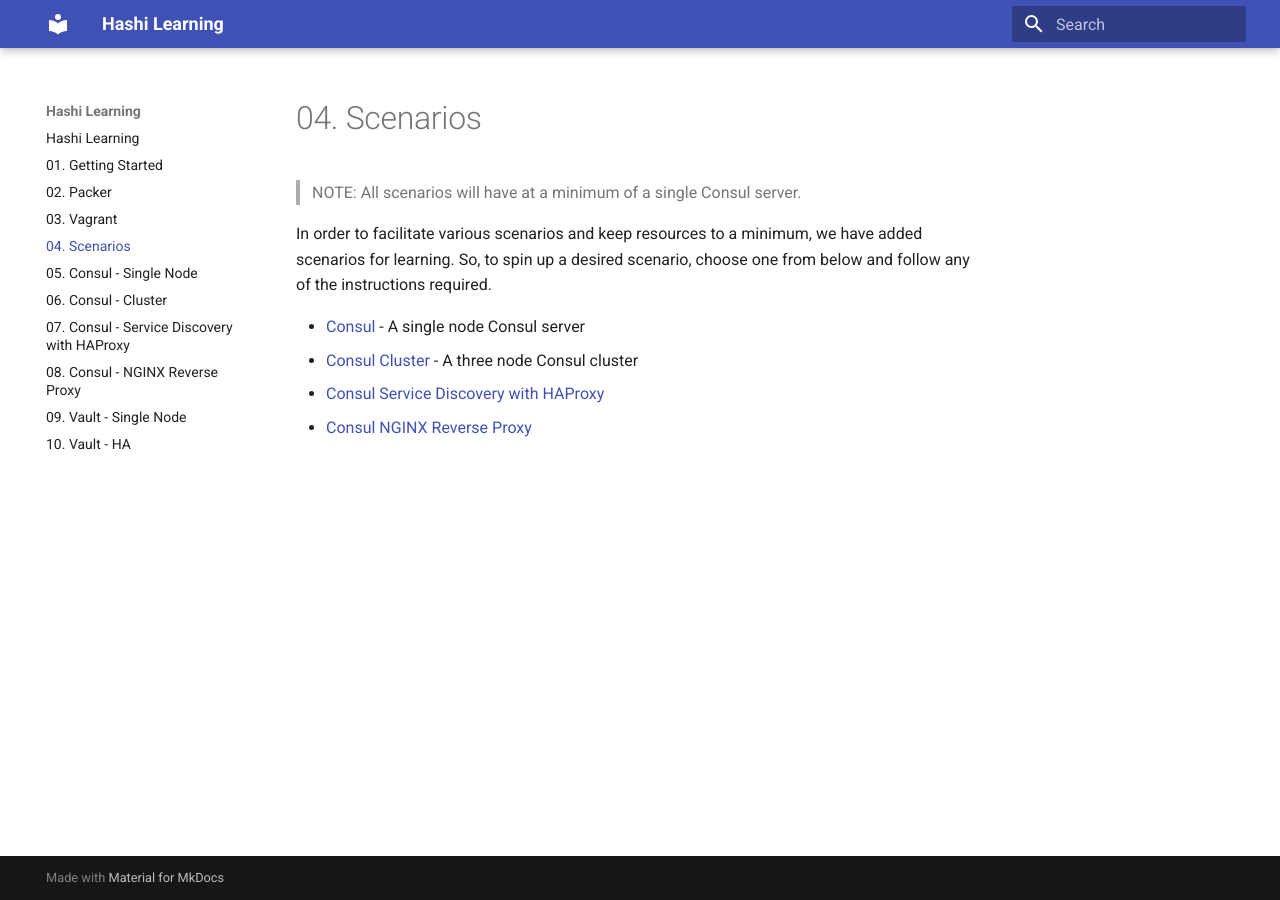
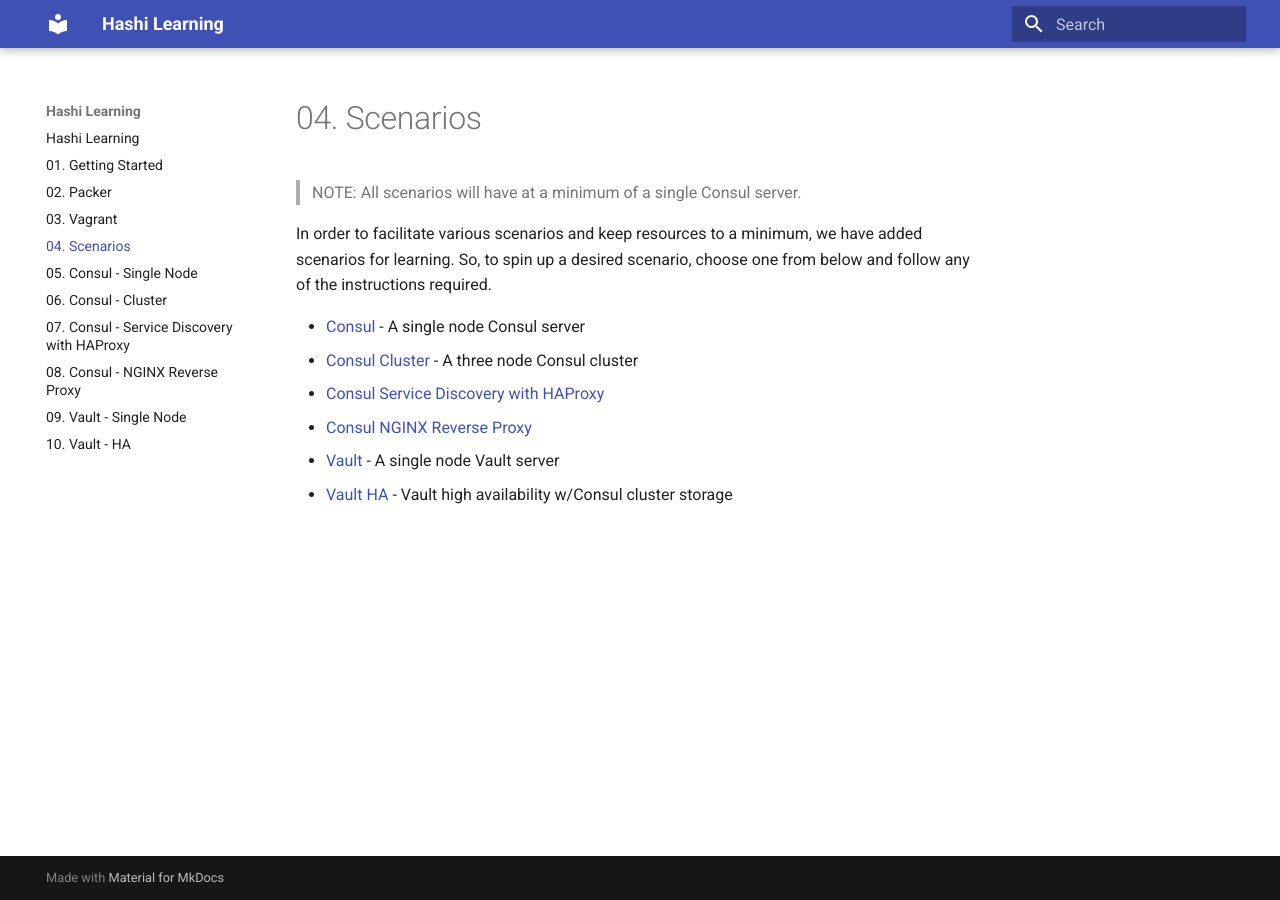
Before and after one commit to mrlesmithjr/hashi-learning, an MkDocs documentation site: the page built from docs/04_Scenarios.md, in a window 1280 px wide. Built offline with MkDocs 1.6.1 and Material for MkDocs 9.7.7, drawn with Linux system fonts in a browser that asks for light colours.

Commit message:
Updated scenarios for Vault

```diff
--- a/docs/04_Scenarios.md
+++ b/docs/04_Scenarios.md
@@ -10,3 +10,5 @@
 - [Consul Cluster](06_Consul_Cluster.md) - A three node Consul cluster
 - [Consul Service Discovery with HAProxy](07_Consul_Service_Discovery_HAProxy.md)
 - [Consul NGINX Reverse Proxy](08_Consul_NGINX_Reverse_Proxy.md)
+- [Vault](09_Vault.md) - A single node Vault server
+- [Vault HA](10_Vault_HA.md) - Vault high availability w/Consul cluster storage
```
